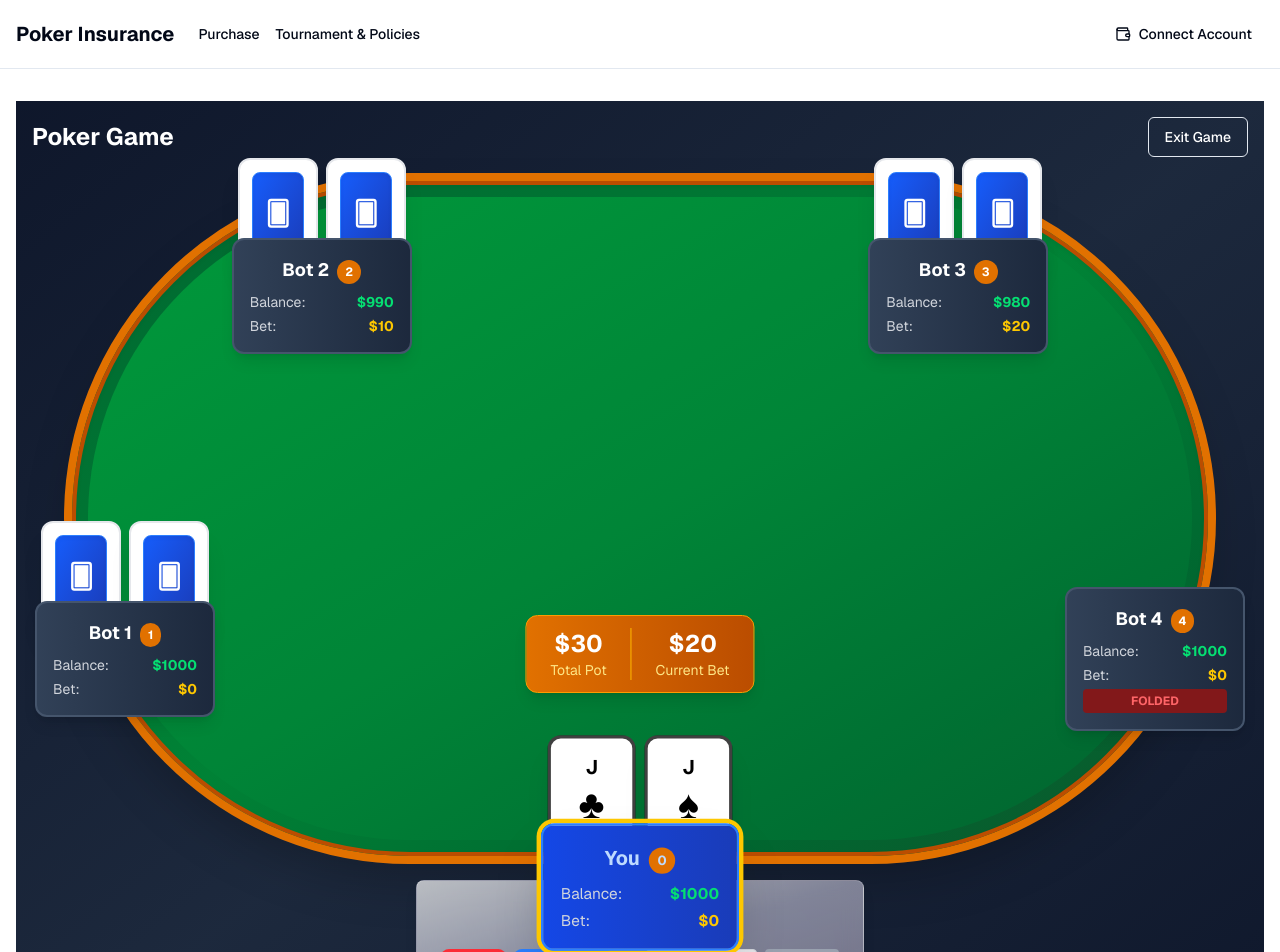
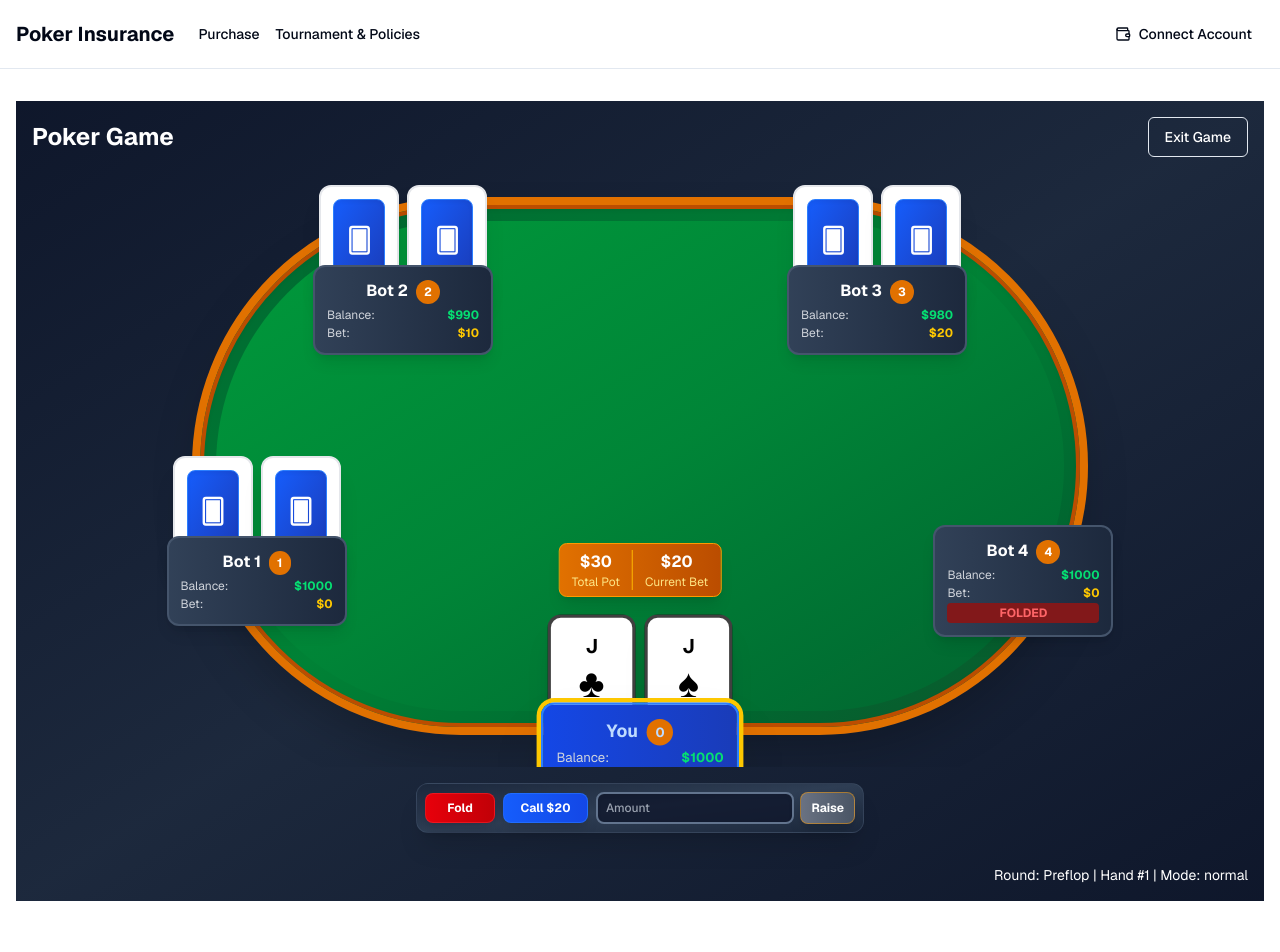
Before and after one commit to NoelDNathan/poker-insurance-web, a Next.js app: page /play/1/game in a window 1280 px wide. Shown: the top 952 px of the page. Built offline with nearby package versions, Linux system fonts and the light colour scheme.

Commit message:
improved ui

```diff
--- a/components/poker/BettingControls.tsx
+++ b/components/poker/BettingControls.tsx
@@ -40,59 +40,53 @@ export const BettingControls: React.FC<BettingControlsProps> = ({
   const canRaise = playerBalance > 0 && currentBet < playerBalance + playerBet;
 
   return (
-    <div className="rounded-lg p-6 shadow-lg max-w-md mx-auto bg-gradient-to-br from-white/70 via-violet-100/50 to-fuchsia-100/40 backdrop-blur-md border border-white/20">
-      <h3 className="text-lg font-semibold mb-4 text-center">Your Turn</h3>
-
-      <div className="space-y-4">
-        <div className="flex items-start gap-3 flex-wrap">
-          <div className="flex-1 min-w-0">
+    <div className="rounded-xl p-2 shadow-xl max-w-md mx-auto bg-gradient-to-br from-slate-800/90 via-slate-700/90 to-slate-800/90 backdrop-blur-md border border-slate-600/50">
+      <div className="flex items-center gap-1.5 md:gap-2 flex-wrap">
         {canCheck ? (
           <button
             onClick={onCheck}
             disabled={isLoading}
-                className="w-full bg-green-500 hover:bg-green-600 disabled:bg-gray-400 text-white px-4 py-3 rounded-lg font-semibold transition-colors"
+            className="flex-1 bg-gradient-to-r from-green-600 to-green-700 hover:from-green-700 hover:to-green-800 disabled:from-gray-500 disabled:to-gray-600 text-white px-2.5 py-1.5 rounded-lg font-bold text-xs shadow-lg hover:shadow-xl transition-all duration-200 transform hover:scale-105 disabled:transform-none disabled:cursor-not-allowed border border-green-500/50"
           >
             Check
           </button>
         ) : (
-              <div className="flex gap-2">
+          <>
             <button
               onClick={onFold}
               disabled={isLoading}
-                  className="bg-red-500 hover:bg-red-600 disabled:bg-gray-400 text-white px-4 py-3 rounded-lg font-semibold transition-colors"
+              className="bg-gradient-to-r from-red-600 to-red-700 hover:from-red-700 hover:to-red-800 disabled:from-gray-500 disabled:to-gray-600 text-white px-2.5 py-1.5 rounded-lg font-bold text-xs shadow-lg hover:shadow-xl transition-all duration-200 transform hover:scale-105 disabled:transform-none disabled:cursor-not-allowed border border-red-500/50 min-w-[70px]"
             >
               Fold
             </button>
             <button
               onClick={onCall}
               disabled={isLoading || !canCall}
-                  className="bg-blue-500 hover:bg-blue-600 disabled:bg-gray-400 text-white px-4 py-3 rounded-lg font-semibold transition-colors"
+              className="bg-gradient-to-r from-blue-600 to-blue-700 hover:from-blue-700 hover:to-blue-800 disabled:from-gray-500 disabled:to-gray-600 text-white px-2.5 py-1.5 rounded-lg font-bold text-xs shadow-lg hover:shadow-xl transition-all duration-200 transform hover:scale-105 disabled:transform-none disabled:cursor-not-allowed border border-blue-500/50 min-w-[85px]"
             >
               Call ${callAmount.toFixed(0)}
             </button>
-              </div>
+          </>
         )}
-          </div>
 
         {canRaise && (
-            <div className="flex-1 min-w-0">
+          <>
             {!showRaiseInput ? (
               <button
                 onClick={() => setShowRaiseInput(true)}
                 disabled={isLoading}
-                  className="w-full bg-yellow-500 hover:bg-yellow-600 disabled:bg-gray-400 text-white px-4 py-3 rounded-lg font-semibold transition-colors"
+                className="flex-1 bg-gradient-to-r from-amber-600 to-amber-700 hover:from-amber-700 hover:to-amber-800 disabled:from-gray-500 disabled:to-gray-600 text-white px-2.5 py-1.5 rounded-lg font-bold text-xs shadow-lg hover:shadow-xl transition-all duration-200 transform hover:scale-105 disabled:transform-none disabled:cursor-not-allowed border border-amber-500/50"
               >
                 Raise
               </button>
             ) : (
-                <div className="space-y-3">
-                  <div className="flex space-x-2">
+              <div className="flex gap-1.5 flex-1 min-w-0">
                 <input
                   type="number"
                   value={raiseAmount}
                   onChange={(e) => setRaiseAmount(e.target.value)}
-                      placeholder="Raise amount"
-                      className="flex-1 min-w-0 border border-gray-300 rounded px-3 py-2 bg-white/80 placeholder-gray-600 focus:outline-none focus:ring-2 focus:ring-yellow-500/50"
+                  placeholder="Amount"
+                  className="flex-1 min-w-0 border-2 border-slate-500 rounded-lg px-2 py-1.5 bg-slate-900/80 text-white placeholder-gray-400 focus:outline-none focus:ring-2 focus:ring-amber-500/50 focus:border-amber-500 text-xs font-medium shadow-inner"
                   min={currentBet + 1}
                   max={playerBalance + playerBet}
                   step="1"
@@ -105,16 +99,14 @@ export const BettingControls: React.FC<BettingControlsProps> = ({
                     parseFloat(raiseAmount) <= currentBet ||
                     parseFloat(raiseAmount) > playerBalance + playerBet
                   }
-                      className="bg-yellow-500 hover:bg-yellow-600 disabled:bg-gray-400 text-white px-4 py-2 rounded font-semibold whitespace-nowrap flex-shrink-0"
+                  className="bg-gradient-to-r from-amber-600 to-amber-700 hover:from-amber-700 hover:to-amber-800 disabled:from-gray-500 disabled:to-gray-600 text-white px-2.5 py-1.5 rounded-lg font-bold text-xs shadow-lg hover:shadow-xl transition-all duration-200 transform hover:scale-105 disabled:transform-none disabled:cursor-not-allowed border border-amber-500/50 whitespace-nowrap flex-shrink-0"
                 >
                   Raise
                 </button>
               </div>
-                </div>
             )}
-            </div>
+          </>
         )}
-        </div>
       </div>
     </div>
   );
--- a/components/poker/PlayerPositions.tsx
+++ b/components/poker/PlayerPositions.tsx
@@ -3,8 +3,6 @@
 import React from "react";
 import { Card } from "./Card";
 import { Player } from "@/lib/poker/gameState";
-import { ICard } from "@/lib/poker/types";
-import { evaluateHand } from "@/lib/poker/handEvaluation";
 
 interface PlayerPositionsProps {
   players: Player[];
@@ -21,7 +19,6 @@ export const PlayerPositions: React.FC<PlayerPositionsProps> = ({
   round,
   humanPlayerHand,
   dealtCards,
-  userAddress: _userAddress,
 }) => {
   if (players.length === 0) {
     return null;
@@ -37,8 +34,9 @@ export const PlayerPositions: React.FC<PlayerPositionsProps> = ({
     const normalizedIndex =
       (((index - startPlayerIndex) % totalPlayers) + totalPlayers) % totalPlayers;
     const angle = (normalizedIndex * (360 / totalPlayers) + 90) * (Math.PI / 180);
-    const radiusX = 47;
-    const radiusY = 47;
+    // Reduced radius to leave more space for buttons at the bottom
+    const radiusX = 45;
+    const radiusY = 45;
     const centerX = 50;
     const centerY = 50;
 
@@ -72,10 +70,7 @@ export const PlayerPositions: React.FC<PlayerPositionsProps> = ({
               <div className="relative z-0 -mb-8 flex justify-center">
                 <div className="flex space-x-2">
                   {player.hand.map((card, cardIndex) => (
-                    <div
-                      key={cardIndex}
-                      style={{ position: "relative", zIndex: 10 + cardIndex }}
-                    >
+                    <div key={cardIndex} style={{ position: "relative", zIndex: 10 + cardIndex }}>
                       <Card
                         suit={card.suit}
                         rank={card.rank}
@@ -96,19 +91,23 @@ export const PlayerPositions: React.FC<PlayerPositionsProps> = ({
                     : "bg-gradient-to-r from-slate-700 to-slate-800 border-slate-600"
                 }
                 ${isTurnHolder ? "ring-4 ring-yellow-400 ring-opacity-75 shadow-2xl" : "shadow-lg"}
-                p-4 rounded-xl text-white border-2 min-w-[180px] text-center transition-all duration-300
+                p-2 md:p-3 rounded-xl text-white border-2 min-w-[160px] md:min-w-[180px] text-center transition-all duration-300
               `}
               >
-                <h2 className={`text-lg font-bold mb-2 ${isUser ? "text-blue-200" : "text-white"}`}>
+                <h2
+                  className={`text-sm md:text-base font-bold mb-1 ${
+                    isUser ? "text-blue-200" : "text-white"
+                  }`}
+                >
                   {player.name}
                   {player.chair !== undefined && (
-                    <span className="ml-2 text-xs bg-amber-600 px-2 py-1 rounded-full">
+                    <span className="ml-1 md:ml-2 text-xs bg-amber-600 px-1.5 md:px-2 py-0.5 md:py-1 rounded-full">
                       {player.chair}
                     </span>
                   )}
                 </h2>
 
-                <div className="space-y-1 text-sm">
+                <div className="space-y-0.5 text-xs">
                   <p className="flex justify-between">
                     <span className="text-gray-300">Balance:</span>
                     <span className="font-bold text-green-400">${player.balance}</span>
@@ -119,16 +118,15 @@ export const PlayerPositions: React.FC<PlayerPositionsProps> = ({
                   </p>
 
                   {isFolded && (
-                    <p className="text-red-400 font-bold text-xs bg-red-900 px-2 py-1 rounded">
+                    <p className="text-red-400 font-bold text-xs bg-red-900 px-1.5 py-0.5 rounded">
                       FOLDED
                     </p>
                   )}
                   {player.isAllIn && (
-                    <p className="text-purple-400 font-bold text-xs bg-purple-900 px-2 py-1 rounded">
+                    <p className="text-purple-400 font-bold text-xs bg-purple-900 px-1.5 py-0.5 rounded">
                       ALL IN
                     </p>
                   )}
-
                 </div>
               </div>
             </div>
--- a/components/poker/PokerGame.tsx
+++ b/components/poker/PokerGame.tsx
@@ -24,13 +24,9 @@ interface PokerGameProps {
 
 export const PokerGame: React.FC<PokerGameProps> = ({ tournamentId, gameMode }) => {
   const router = useRouter();
-  const [gameState, setGameState] = useState<GameState>(() =>
-    createInitialGameState(gameMode)
-  );
+  const [gameState, setGameState] = useState<GameState>(() => createInitialGameState(gameMode));
   const [isProcessing, setIsProcessing] = useState(false);
-  const [dealtCards, setDealtCards] = useState<boolean[]>(
-    Array(5).fill(false)
-  );
+  const [dealtCards, setDealtCards] = useState<boolean[]>(Array(5).fill(false));
   const [showNextHandButton, setShowNextHandButton] = useState(false);
 
   useEffect(() => {
@@ -163,17 +159,17 @@ export const PokerGame: React.FC<PokerGameProps> = ({ tournamentId, gameMode })
   };
 
   return (
-    <div className="min-h-screen bg-gradient-to-br from-slate-900 via-slate-800 to-slate-900 flex flex-col">
-      <div className="p-4 flex justify-between items-center">
-        <h1 className="text-2xl font-bold text-white">Poker Game</h1>
+    <div className="min-h-screen bg-gradient-to-br from-slate-900 via-slate-800 to-slate-900 flex flex-col overflow-hidden">
+      <div className="p-2 md:p-4 flex justify-between items-center flex-shrink-0">
+        <h1 className="text-xl md:text-2xl font-bold text-white">Poker Game</h1>
         <div className="flex gap-2">
-          <Button variant="outline" onClick={handleExit} className="text-white">
+          <Button variant="outline" onClick={handleExit} className="text-white text-sm">
             Exit Game
           </Button>
         </div>
       </div>
 
-      <div className="flex-1">
+      <div className="flex-1 flex items-start justify-center min-h-0 overflow-hidden pt-2">
         <Table
           pot={gameState.pot}
           currentRound={gameState.currentRound}
@@ -217,7 +213,7 @@ export const PokerGame: React.FC<PokerGameProps> = ({ tournamentId, gameMode })
       )}
 
       {isHumanTurn && humanPlayer && (
-        <div className="p-4">
+        <div className="p-2 md:p-4 pb-4 flex-shrink-0">
           <BettingControls
             onFold={() => handlePlayerAction("fold")}
             onCheck={() => handlePlayerAction("check")}
@@ -232,7 +228,7 @@ export const PokerGame: React.FC<PokerGameProps> = ({ tournamentId, gameMode })
       )}
 
       {!isHumanTurn && !gameState.isHandComplete && gameState.currentRound !== "showdown" && (
-        <div className="p-4 text-center text-white">
+        <div className="p-2 md:p-4 text-center text-white flex-shrink-0">
           <p>Waiting for other players...</p>
           <p className="text-sm text-gray-400">
             {gameState.players[gameState.currentTurnIndex]?.name} is thinking...
@@ -240,7 +236,7 @@ export const PokerGame: React.FC<PokerGameProps> = ({ tournamentId, gameMode })
         </div>
       )}
 
-      <div className="p-4 text-center text-white text-sm">
+      <div className="p-2 md:p-4 text-white text-xs md:text-sm flex-shrink-0 flex justify-end">
         <p>
           Round: {roundLabels[gameState.currentRound]} | Hand #{gameState.handNumber} | Mode:{" "}
           {gameState.gameMode}
--- a/components/poker/Table.tsx
+++ b/components/poker/Table.tsx
@@ -47,23 +47,23 @@ export const Table: React.FC<TableProps> = ({
   };
 
   return (
-    <div className="w-full min-h-[calc(100vh-120px)] flex items-center justify-center px-4">
-      <div className="relative w-full max-w-[92vw] md:max-w-5xl lg:max-w-6xl aspect-[5/3]">
+    <div className="w-full flex items-start justify-center px-4 pt-4 pb-2">
+      <div className="relative w-full max-w-[75vw] md:max-w-3xl lg:max-w-4xl aspect-[5/3]">
         <div className="absolute inset-0 bg-gradient-to-br from-green-800 via-green-700 to-green-900 rounded-full border-8 border-amber-600 shadow-2xl flex items-center justify-center">
           <div className="absolute inset-4 bg-gradient-to-br from-green-600 to-green-800 rounded-full opacity-80"></div>
           <div className="absolute inset-0 rounded-full border-4 border-amber-700 shadow-inner"></div>
 
           <div className="absolute top-[70%] left-1/2 transform -translate-x-1/2 -translate-y-1/2 z-10">
-            <div className="bg-gradient-to-r from-amber-600 to-amber-700 text-white px-6 py-3 rounded-xl shadow-lg border border-amber-500">
-              <div className="flex items-center justify-center gap-6">
+            <div className="bg-gradient-to-r from-amber-600 to-amber-700 text-white px-3 py-1.5 rounded-lg shadow-lg border border-amber-500">
+              <div className="flex items-center justify-center gap-3">
                 <div>
-                  <div className="text-2xl font-bold text-center"> ${pot}</div>
-                  <div className="text-sm text-amber-200 text-center">Total Pot</div>
+                  <div className="text-base font-bold text-center"> ${pot}</div>
+                  <div className="text-xs text-amber-200 text-center">Total Pot</div>
                 </div>
                 {lastBetAmount > 0 && (
-                  <div className="border-l border-amber-400 pl-6">
-                    <div className="text-2xl font-bold text-center"> ${lastBetAmount}</div>
-                    <div className="text-sm text-amber-200 text-center">Current Bet</div>
+                  <div className="border-l border-amber-400 pl-3">
+                    <div className="text-base font-bold text-center"> ${lastBetAmount}</div>
+                    <div className="text-xs text-amber-200 text-center">Current Bet</div>
                   </div>
                 )}
               </div>
```
Lines whose indentation alone changed are shown as unchanged.
